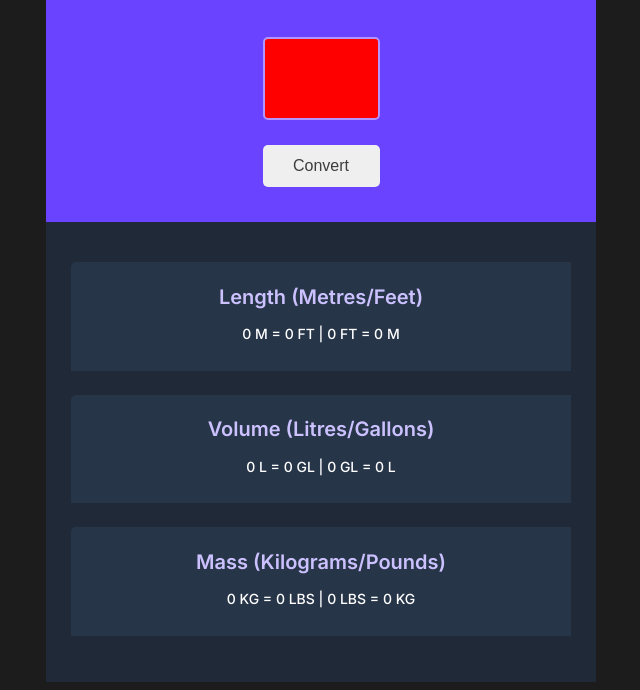
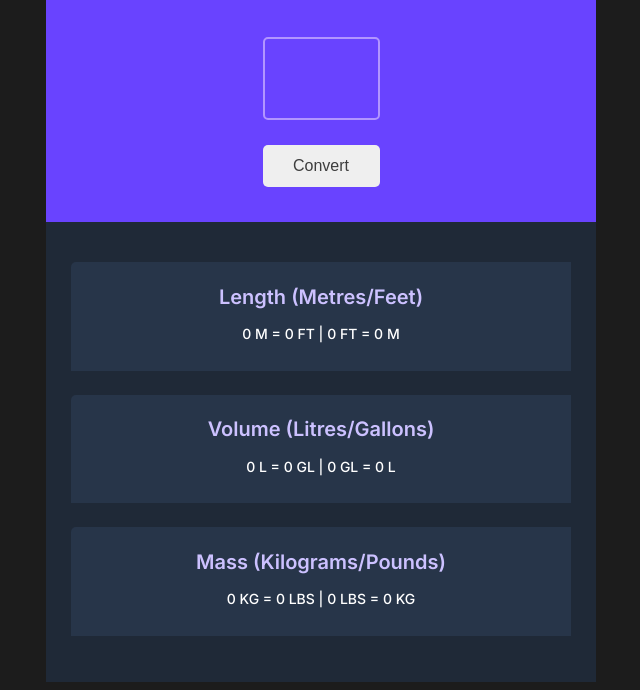
Before and after one commit to MetricOrder/unit-converter2.0, a plain HTML site: page index.html in a window 1280 px wide. Shown: the part 189-879 px from the top of the page, without its empty margins (319-959 px from the left). Drawn offline with Linux system fonts and the light colour scheme.

Commit message:
Update index.css

```diff
--- a/index.css
+++ b/index.css
@@ -28,7 +28,7 @@ h1 {
     margin-top: 18px;
     font-size: 58px;
     font-weight: 800;
-    background: red;
+    background: #6943FF;
     color: #FFFFFF;
     border: #B295FF solid 2px;
     border-radius: 5px;
```
